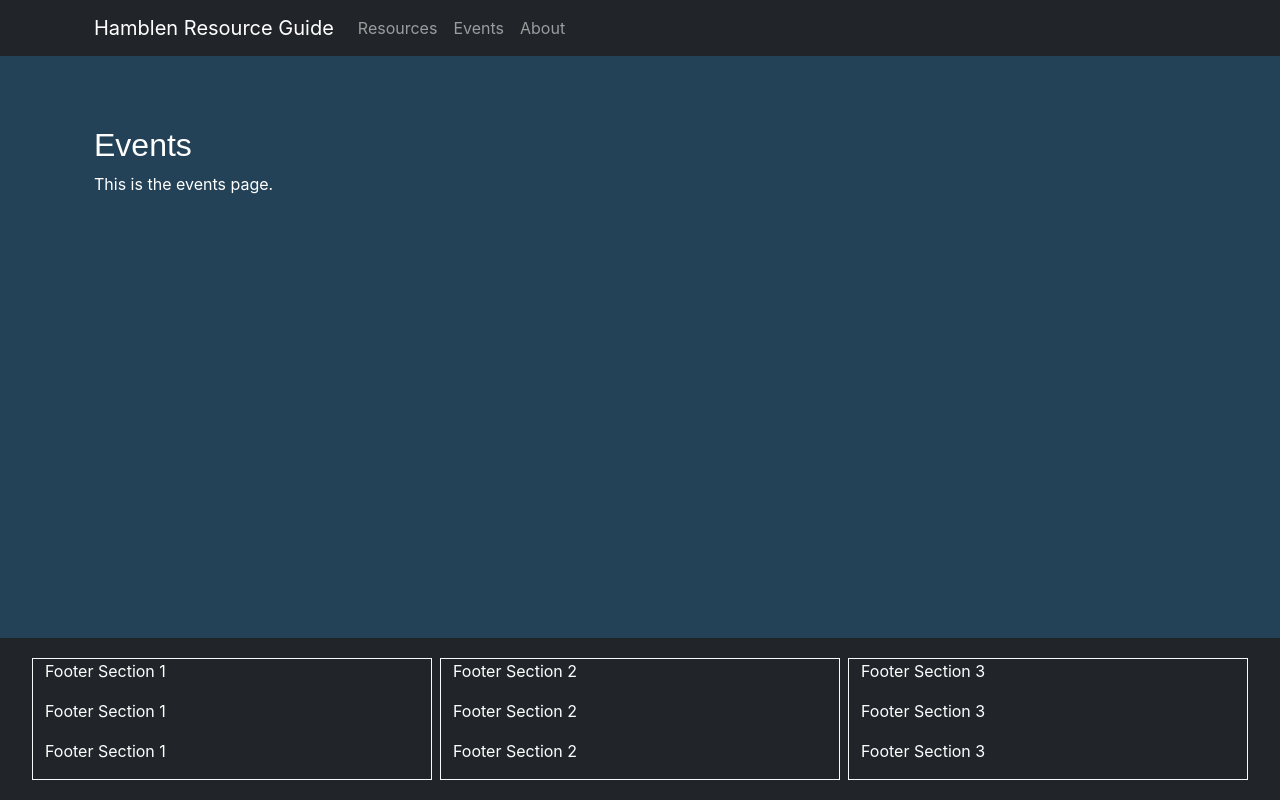
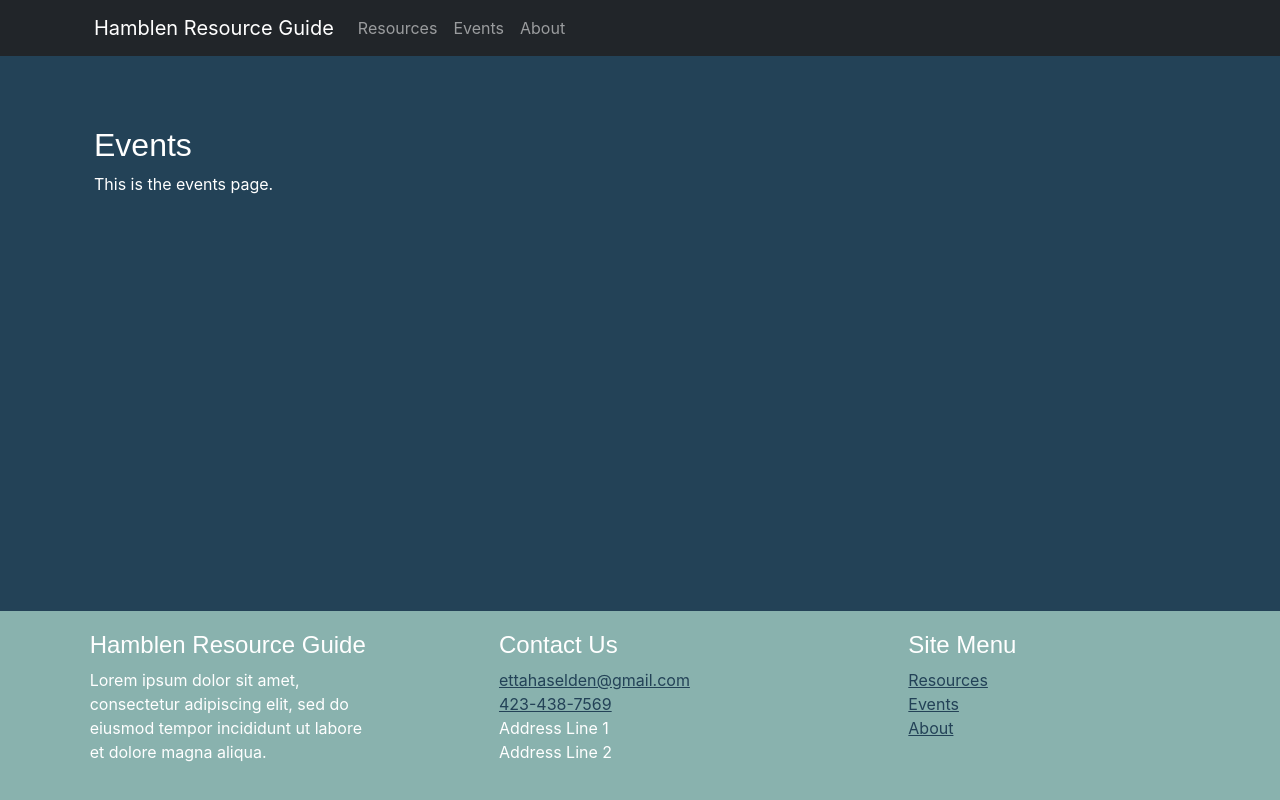
Before and after one commit to ettariley/Resource-Guide, a React (Create React App) app: page /events in a window 1280 px wide. Built offline with nearby package versions, Linux system fonts and the light colour scheme.

Commit message:
Updated footer info

```diff
--- a/src/components/footer/footer.js
+++ b/src/components/footer/footer.js
@@ -2,26 +2,42 @@ import React from 'react';
 import Container from 'react-bootstrap/Container';
 import Row from 'react-bootstrap/Row';
 import Col from 'react-bootstrap/Col';
+import { NavLink } from 'react-router-dom';
 import './footer.css';
 
 function Footer() {
   return (
-    <Container fluid className='text-bg-dark position-absolute bottom-0'>
-      <Row className='p-3'>
-        <Col className='m-1 border border-light'>
-          <p>Footer Section 1</p>
-          <p>Footer Section 1</p>
-          <p>Footer Section 1</p>
+    <Container fluid className='text-bg-dark bg-secondary'>
+      <Row className='p-3 justify-content-around'>
+        <Col sm md='3' className='m-1 me-2'>
+          <h4>Hamblen Resource Guide</h4>
+          <p>Lorem ipsum dolor sit amet, consectetur adipiscing elit, sed do eiusmod tempor incididunt ut labore et dolore magna aliqua.</p>
         </Col>
-        <Col className='m-1 border border-light'>
-          <p>Footer Section 2</p>
-          <p>Footer Section 2</p>
-          <p>Footer Section 2</p>
+        <Col sm md='3' className='m-1'>
+          <h4>Contact Us</h4>
+          <Row>
+            <a
+              href="mailto:ettahaselden@gmail.com"
+              title="Email"
+              target="_blank"
+            >
+              ettahaselden@gmail.com
+            </a>
+          </Row>
+          <Row>
+            <a href="tel:423-438-7569" title="Call">
+              423-438-7569
+            </a>
+          </Row>
+          <Row>
+            <p>Address Line 1<br></br>Address Line 2</p>
+          </Row>
         </Col>
-        <Col className='m-1 border border-light'>
-          <p>Footer Section 3</p>
-          <p>Footer Section 3</p>
-          <p>Footer Section 3</p>
+        <Col sm md='3' className='m-1 ms-2'>
+          <h4>Site Menu</h4>
+          <Row><NavLink to='/'>Resources</NavLink></Row>
+          <Row><NavLink to='/events'>Events</NavLink></Row>
+          <Row><NavLink to='/about'>About</NavLink></Row>
         </Col>
       </Row>
     </Container>
```
